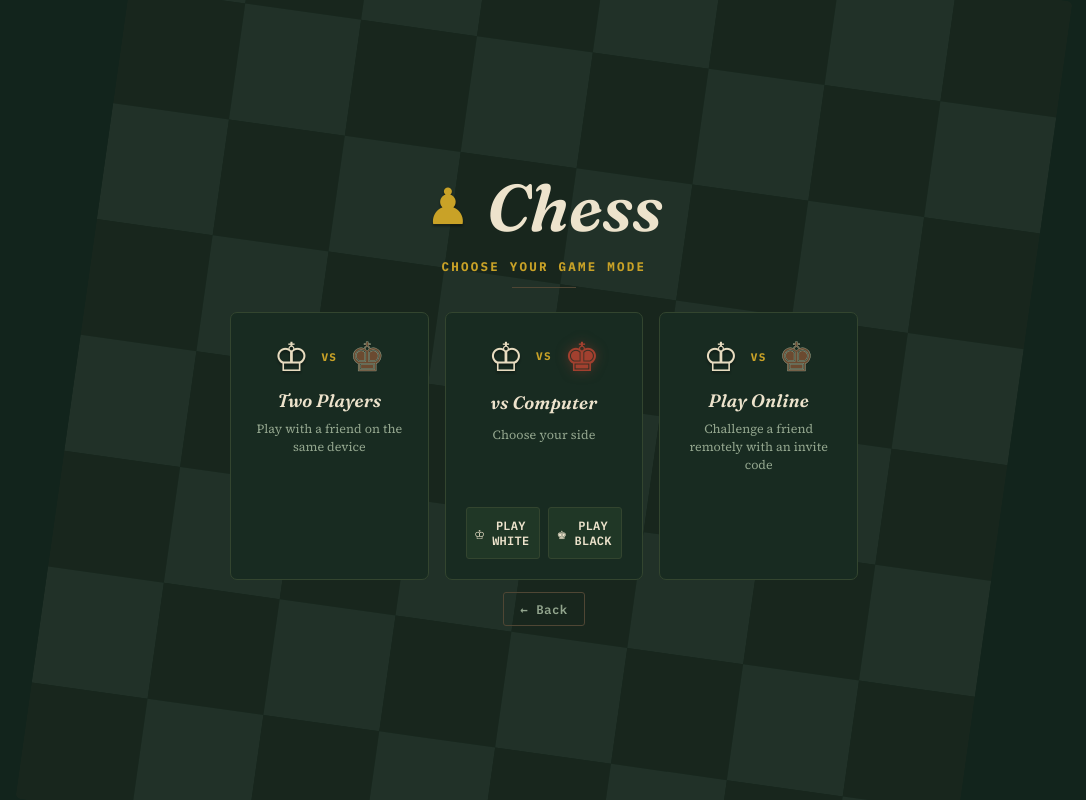
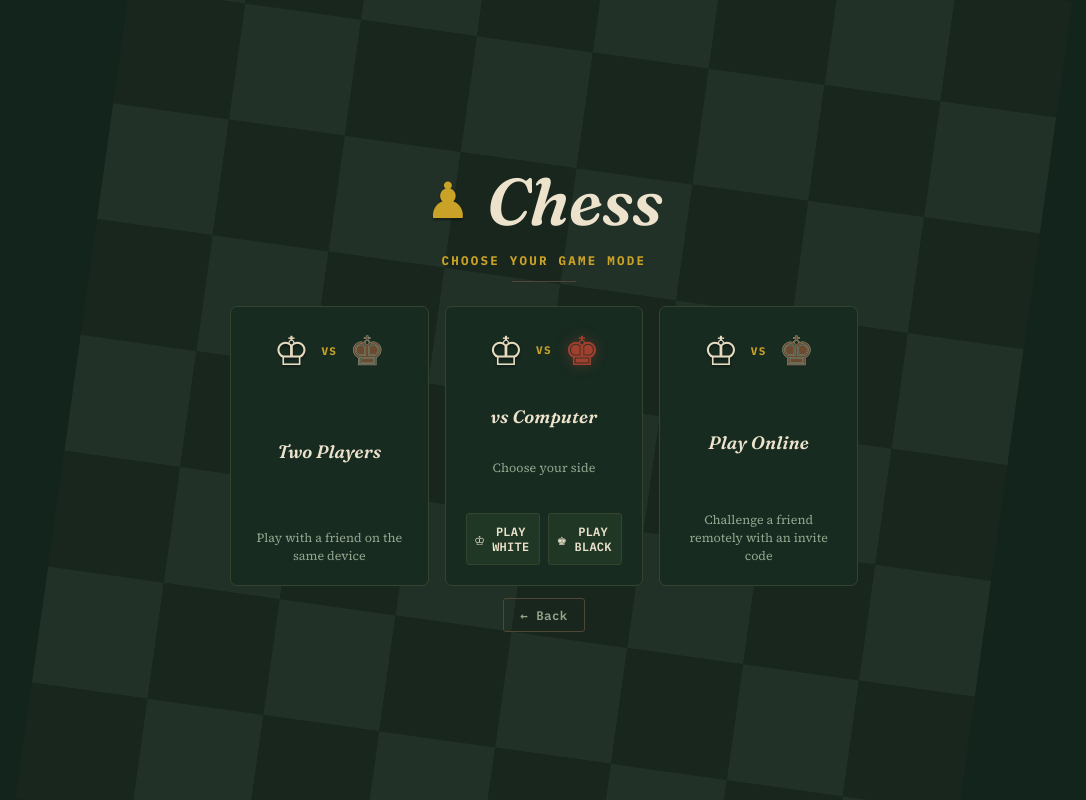
Before and after one commit to Byeok2044/Chess-Game, a React (Vite) app in the folder chess-game/: page / in a window 1280 px wide. Both pictures are taken after a click on the button "Play". Shown: the whole page, without its empty margins (96-1182 px from the left). Built offline with nearby package versions, Linux system fonts and the light colour scheme; no server answers.

Commit message:
Update Menu.css

```diff
--- a/chess-game/src/Menu.css
+++ b/chess-game/src/Menu.css
@@ -99,10 +99,8 @@
 .menu-cards {
   display: grid;
   grid-template-columns: repeat(3, 1fr);
-  grid-auto-rows: 1fr;
   gap: var(--space-4);
   width: 100%;
-  align-items: stretch;
 }
 
 @media (max-width: 720px) {
@@ -120,17 +118,20 @@
   display: flex;
   flex-direction: column;
   align-items: center;
-  justify-content: flex-start;
+  justify-content: space-between;
   gap: var(--space-2);
   color: var(--text);
   font-family: inherit;
   text-align: center;
-  text-decoration: none;
   position: relative;
-  min-height: 268px;
-  height: 100%;
   box-sizing: border-box;
   transition: border-color 0.18s, background 0.18s, transform 0.15s;
+}
+
+/* Only the three mode cards in the grid get a matching fixed height —
+   the standalone "Resume game" bar above them stays auto-height. */
+.menu-cards .menu-card {
+  height: 280px;
 }
 
 /* brass corner ticks — membership-card motif */
@@ -217,8 +218,6 @@
   font-size: 12.5px;
   color: var(--text-muted);
   line-height: 1.45;
-  margin-bottom: auto;
-  padding-bottom: var(--space-2);
 }
 
 .color-choice {
```
